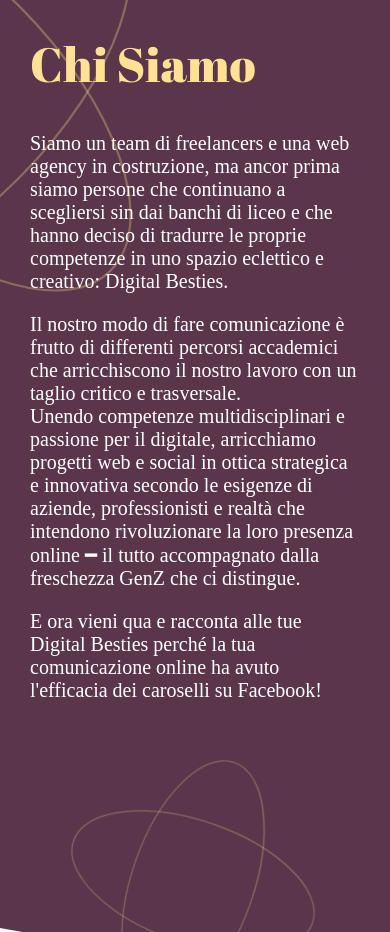
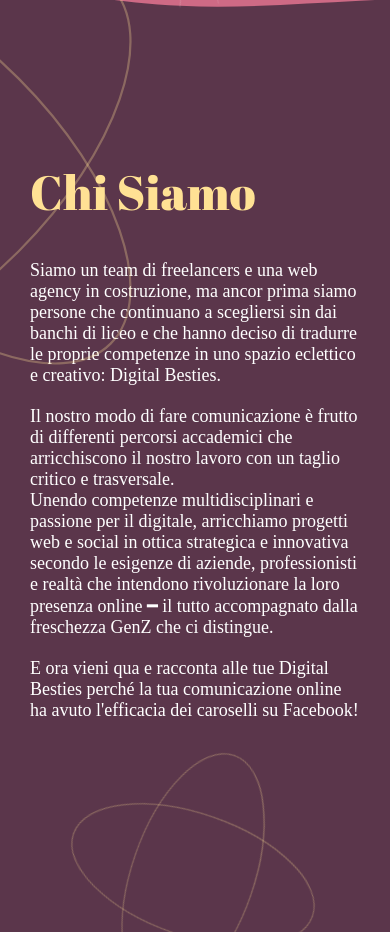
Before and after one commit to pvitto98/DigitalBesties, a React (Create React App) app: page / in a window 390 px wide. Shown: the part 1380-2312 px from the top of the page. Built offline with nearby package versions, Linux system fonts and the light colour scheme; a web font is replaced by a local one.

Commit message:
final fix mobile version

```diff
--- a/src/components/ChiSiamo.module.css
+++ b/src/components/ChiSiamo.module.css
@@ -118,7 +118,7 @@
     height: 100%;
   }
 }
-@media screen and (max-width: 420px) {
+@media screen and (max-width: 426px) {
   .title {
     align-self: stretch;
     width: auto;
@@ -132,7 +132,10 @@
     animation: none;
   }
   .chisiamoimageIcon2{
-    top:calc(98%);
+    top:calc(95%);
     right: calc(25%);
   }
+  .chisiamotext {
+    font-size: var(--font-size-lg);
+  }
 }
--- a/src/components/Motto.module.css
+++ b/src/components/Motto.module.css
@@ -85,7 +85,7 @@
     align-items: center;
     justify-content: center;
     gap: var(--gap-31xl);
-    height: 100%;
+    height: 60vh;
   }
 }
 @media screen and (max-width: 426px) {
```
